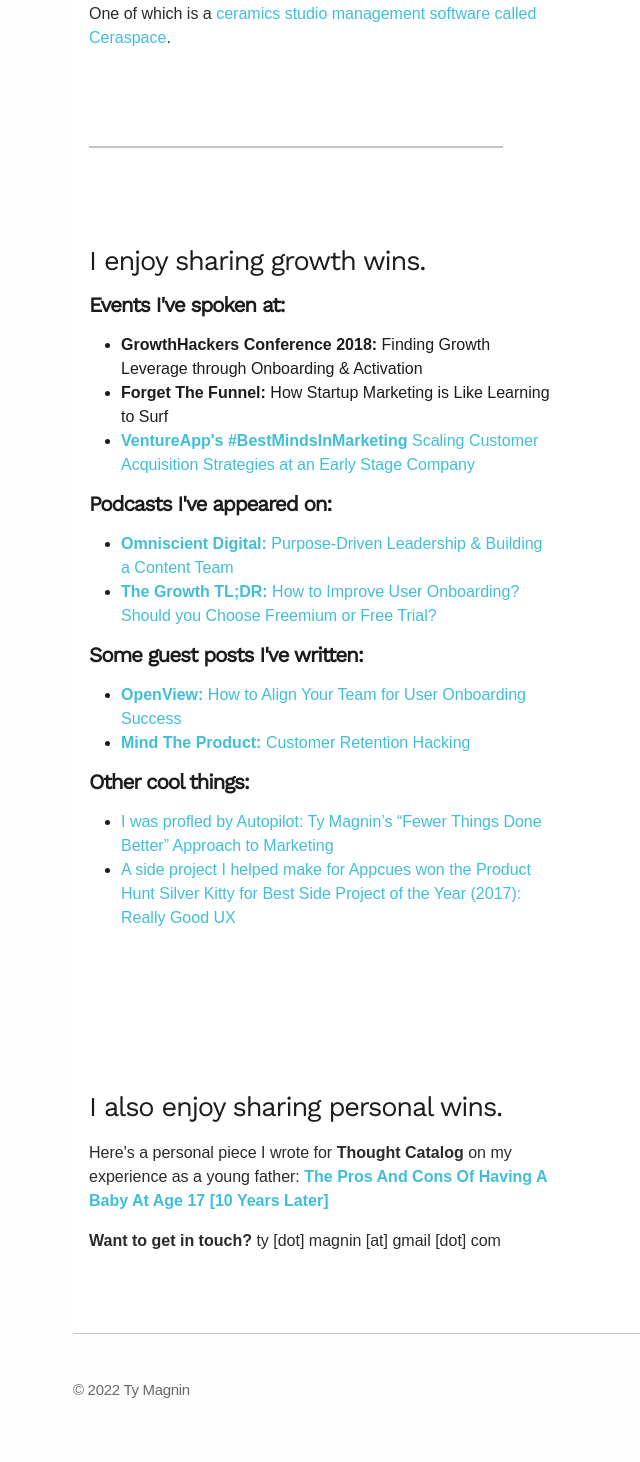
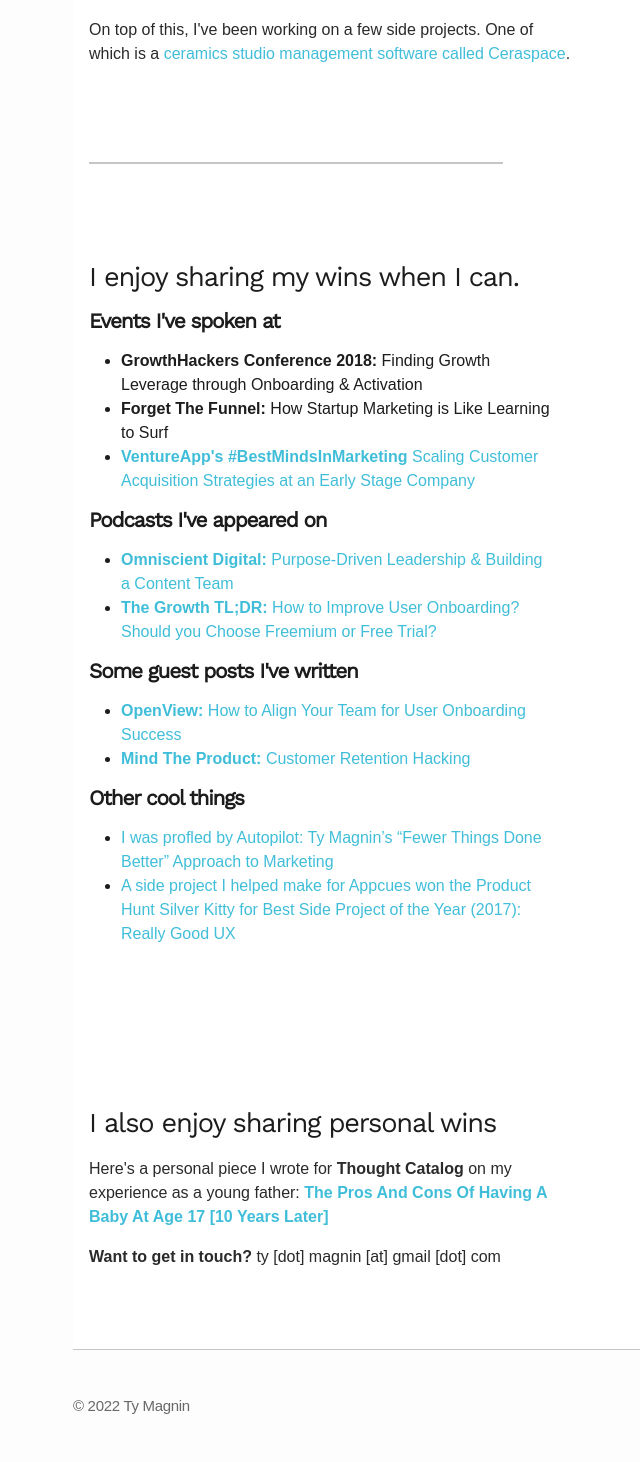
Before and after one commit to TyMagnin/tymagnin.github.io, a Jekyll site: the page built from index.html, in a window 1280 px wide. Shown: the part 449-1911 px from the top of the page, without its empty margins (183-823 px from the left). Built offline with Jekyll 4.4.1, drawn with Linux system fonts in a browser that asks for light colours; comment, search, counter and statistics services are not loaded; some of the changed text lies outside the part shown.

Commit message:
Update index2.html

```diff
--- a/index.html
+++ b/index.html
@@ -14,39 +14,40 @@ layout: default
 		<p>I'm a software marketing leader with over a decade of experience.</p>
 		<p>My experience comes from leading marketing teams at SaaS startups from $0-10M ARR twice.</p>
 		<p>Then helping UiPath through its hypergrowth phase from $40M-$1B in ARR where I managed a brand team that delivered $100M in annual pipeline (50%+ of all marketing generated pipe).</p>
-		<p>In the last year, I’ve held interim marketing leadership roles at Series B companies and have started consulting for Seed & Series A startups. On top of this, I've been working on a few side projects. One of which is a <a href="https://ceraspace.com/" target="_blank">ceramics studio management software called Ceraspace</a>.</p>
+		<p>In the last year, I’ve held interim marketing leadership roles at Series B companies and have started consulting for Seed & Series A startups.</p>
+		<p>On top of this, I've been working on a few side projects. One of which is a <a href="https://www.ceraspace.com/" target="_blank">ceramics studio management software called Ceraspace</a>.</p>
 	</div>
 
 <!--testimonials to come-->
 
 	<hr>
 	<div class="section">
-		<h2>I enjoy sharing growth wins.</h2>
-	    <h3><strong>Events I've spoken at:</strong></h3>
+		<h2>I enjoy sharing my wins when I can.</h2>
+	    <h3><strong>Events I've spoken at</strong></h3>
 	    <ul>
 	    	<li><strong>GrowthHackers Conference 2018:</strong> Finding Growth Leverage through Onboarding & Activation</li>
 		<li><strong>Forget The Funnel:</strong> How Startup Marketing is Like Learning to Surf</li>
 	    	<li><a><strong>VentureApp's #BestMindsInMarketing</strong> Scaling Customer Acquisition Strategies at an Early Stage Company</li>
 	    </ul>
 
-	    <h3><strong>Podcasts I've appeared on:</strong></h3>
+	    <h3><strong>Podcasts I've appeared on</strong></h3>
 	    <ul>
 		<li><a href="https://beomniscient.com/blog/ty-magnin-uipath/"><strong>Omniscient Digital:</strong> Purpose-Driven Leadership & Building a Content Team</a></li>
 		<li><a href="https://www.kieranflanagan.io/podcast/how-to-improve-user-onboarding-should-you-choose-freemium-or-free-trial/"><strong>The Growth TL;DR:</strong> How to Improve User Onboarding? Should you Choose Freemium or Free Trial?</a></li>
 	    </ul>
-	<h3><strong>Some guest posts I've written:</strong></h3>
+	<h3><strong>Some guest posts I've written</strong></h3>
     	<ul>
     		<li><a href="https://labs.openviewpartners.com/user-onboarding/"><strong>OpenView:</strong> How to Align Your Team for User Onboarding Success</a></li>
     		<li><a href="http://www.mindtheproduct.com/2016/09/customer-retention-hacking-how-to-get-users-to-commit/"><strong>Mind The Product:</strong> Customer Retention Hacking</a></li>
     	</ul>
-	<h3><strong>Other cool things:</strong></h3>
+	<h3><strong>Other cool things</strong></h3>
     	<ul>
     		<li><a href="http://blog.autopilothq.com/ty-magnin/">I was profled by Autopilot: Ty Magnin’s “Fewer Things Done Better” Approach to Marketing</a></li>
 		<li><a href="https://www.producthunt.com/posts/really-good-ux">A side project I helped make for Appcues won the Product Hunt Silver Kitty for Best Side Project of the Year (2017): Really Good UX</a></li>
     	</ul>
 	</div>
 	<div class="section">
-	    <h2>I also enjoy sharing personal wins.</h2>
+	    <h2>I also enjoy sharing personal wins</h2>
 		<p>Here's a personal piece I wrote for <b>Thought Catalog</b> on my experience as a young father: <a href="https://thoughtcatalog.com/tyler-magnin/2017/10/the-pros-and-cons-of-having-a-baby-at-age-17-10-years-later/"><b>The Pros And Cons Of Having A Baby At Age 17 [10 Years Later]</b></a>
 	        <p><b>Want to get in touch?</b> ty [dot] magnin [at] gmail [dot] com</p>
 	</div>
```
